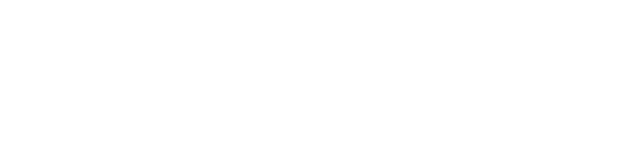
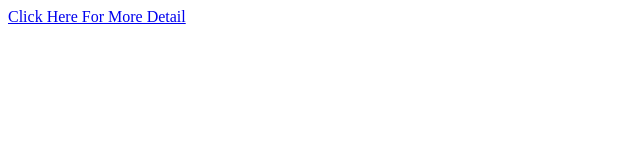
Before and after one commit to davethurein/test-pdf, a plain HTML site: page index.html in a window 1280 px wide. Shown: the whole page, without its empty margins (0-640 px from the left). Drawn offline with Linux system fonts and the light colour scheme.

Commit message:
Update index.html

```diff
--- a/index.html
+++ b/index.html
@@ -1,3 +1,3 @@
 <html>
-  <p><a href="rohu.pdf"></p>
+  <p><a href="rohu.pdf">Click Here For More Detail<a/></p>
 </html>
```
